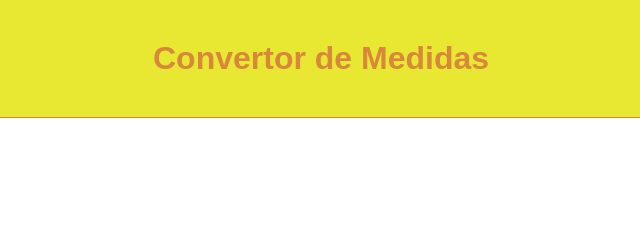
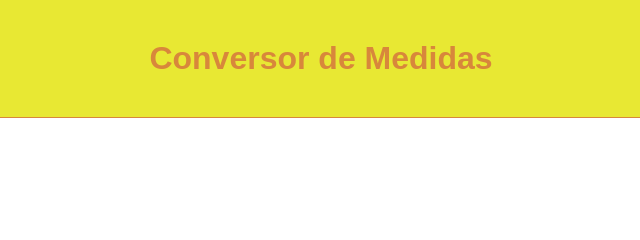
Before and after one commit to zecawuw/Conversor-de-Medidas, a plain HTML site: page index.html in a window 1280 px wide. Shown: the top 240 px of the page, 319-959 px from the left. Drawn offline with Linux system fonts and the light colour scheme.

Commit message:
Conversor de Medidas

```diff
--- a/index.html
+++ b/index.html
@@ -11,7 +11,7 @@
 
 
     <header>
-        <h1>Convertor de Medidas</h1>
+        <h1>Conversor de Medidas</h1>
     </header>
 
     <div class="container">
```
